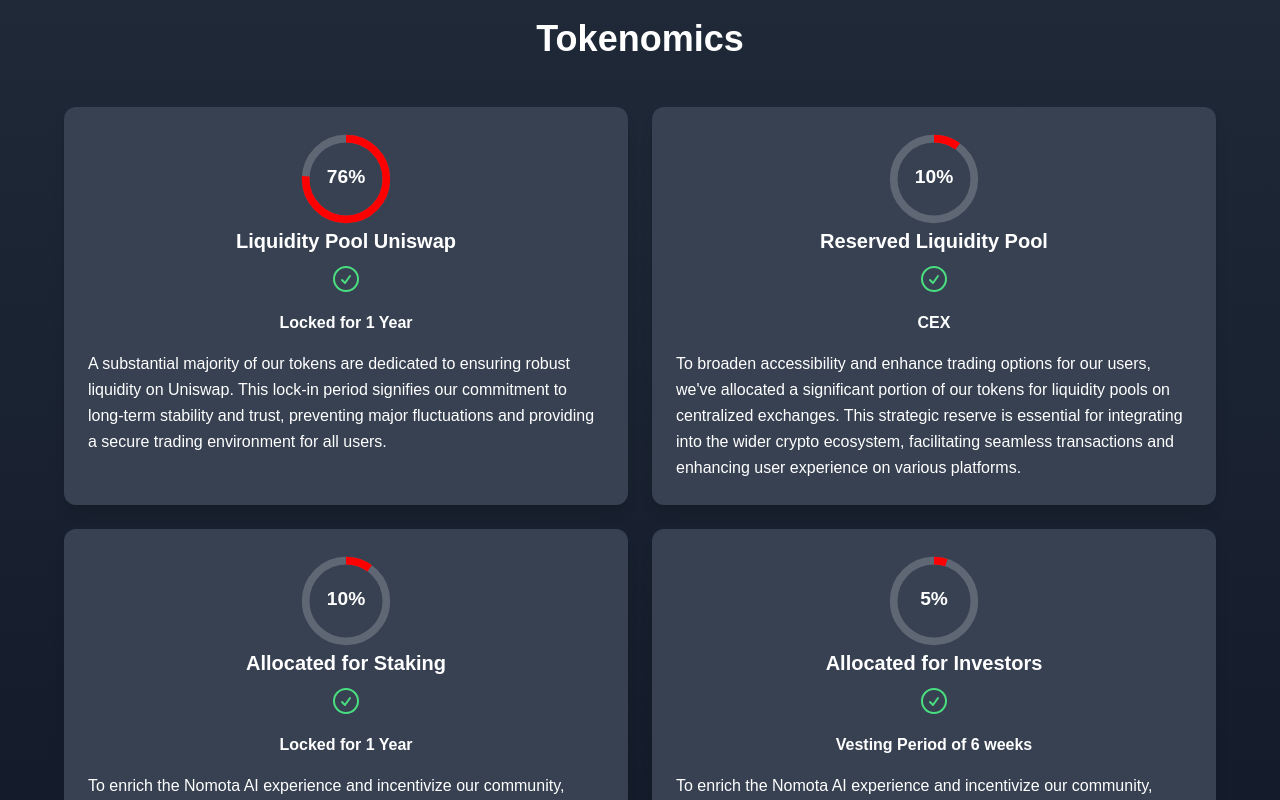
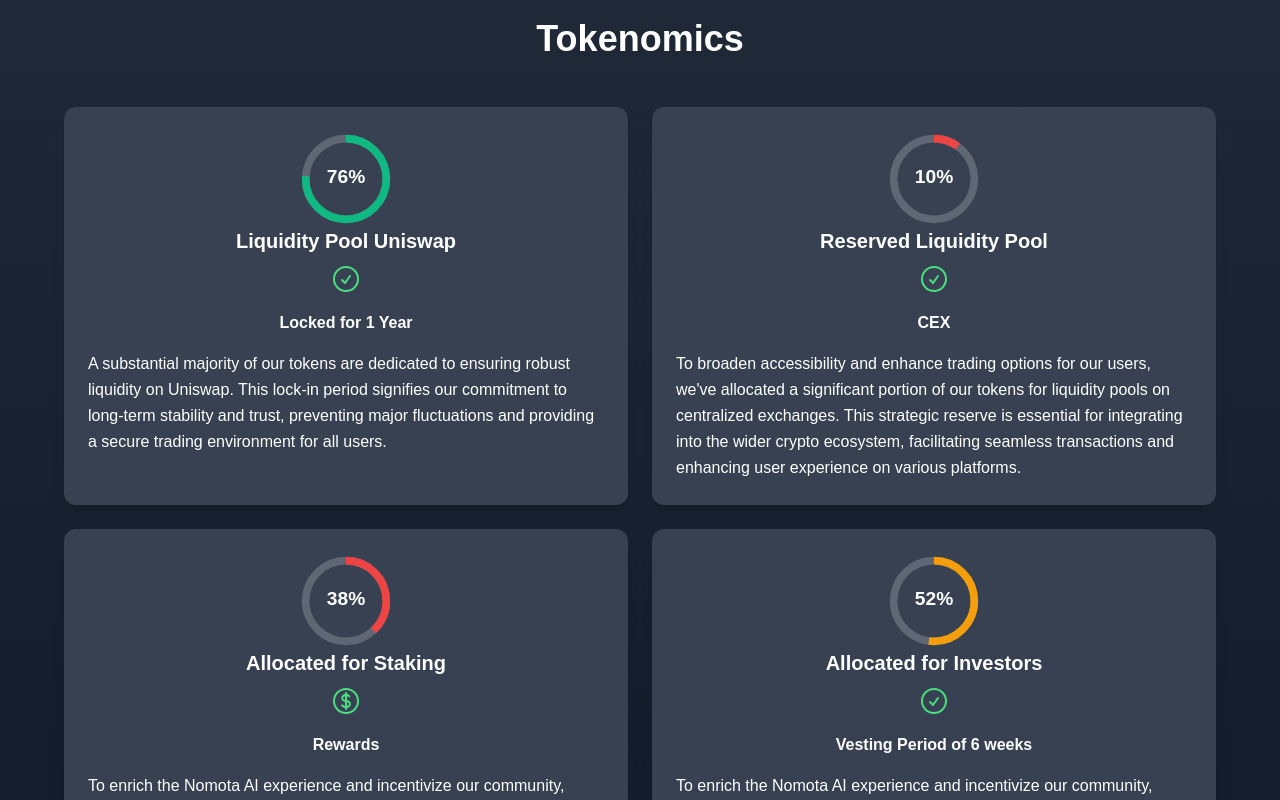
Before and after one commit to MohanVarma1965/NomotaAI, a React (Create React App) app: page / in a window 1280 px wide. Shown: the part 1920-2720 px from the top of the page. Built offline with nearby package versions, Linux system fonts and the light colour scheme.

Commit message:
added color feature in tokenomics

```diff
--- a/src/components/Main/Tokenomics/index.tsx
+++ b/src/components/Main/Tokenomics/index.tsx
@@ -7,6 +7,15 @@ const Tokenomics: React.FC = () => {
     const circumference = 2 * Math.PI * radius;
     const offset = ((100 - percentage) / 100) * circumference;
 
+    let strokeColor;
+    if (percentage >= 75) {
+      strokeColor = "#10b981";
+    } else if (percentage >= 50) {
+      strokeColor = "#f59e0b";
+    } else {
+      strokeColor = "#ef4444";
+    }
+
     return (
       <svg className="w-24 h-24" viewBox="0 0 100 100">
         <circle cx="50" cy="50" r={radius} fill="transparent" stroke="rgba(255,255,255,0.2)" strokeWidth="8" />
@@ -15,7 +24,7 @@ const Tokenomics: React.FC = () => {
           cy="50"
           r={radius}
           fill="transparent"
-          stroke="red"
+          stroke={strokeColor}
           strokeWidth="8"
           strokeDasharray={circumference}
           strokeDashoffset={offset}
@@ -25,6 +34,7 @@ const Tokenomics: React.FC = () => {
       </svg>
     );
   };
+
 
   return (
     <div className="py-12 text-white bg-gradient-to-b from-gray-800 to-gray-900 md:px-4 max-md:p-8">
@@ -68,13 +78,13 @@ const Tokenomics: React.FC = () => {
 
         <div className="p-6 transition duration-300 ease-in-out bg-gray-700 shadow-lg rounded-xl hover:scale-105">
           <div className="flex justify-center">
-            {generateCircle(10)}
+            {generateCircle(38)}
           </div>
           <h3 className="mb-2 text-xl font-bold text-center">Allocated for Staking</h3>
           <div className="flex justify-center mb-4">
-            <CheckCircleIcon className="w-8 h-8 text-green-400" />
+            <CurrencyDollarIcon className="w-8 h-8 text-green-400" />
           </div>
-          <p className="mb-4 font-semibold text-center">Locked for 1 Year</p>
+          <p className="mb-4 font-semibold text-center">Rewards</p>
           <p className="leading-relaxed text-md">
           To enrich the Nomota AI experience and incentivize our community, we've allocated 10% of our tokens
             specifically for staking rewards. This allocation is designed to reward users who invest in the stability
@@ -86,7 +96,7 @@ const Tokenomics: React.FC = () => {
 
         <div className="p-6 transition duration-300 ease-in-out bg-gray-700 shadow-lg rounded-xl hover:scale-105">
           <div className="flex justify-center">
-            {generateCircle(5)}
+            {generateCircle(52)}
           </div>
           <h3 className="mb-2 text-xl font-bold text-center">Allocated for Investors</h3>
           <div className="flex justify-center mb-4">
```
